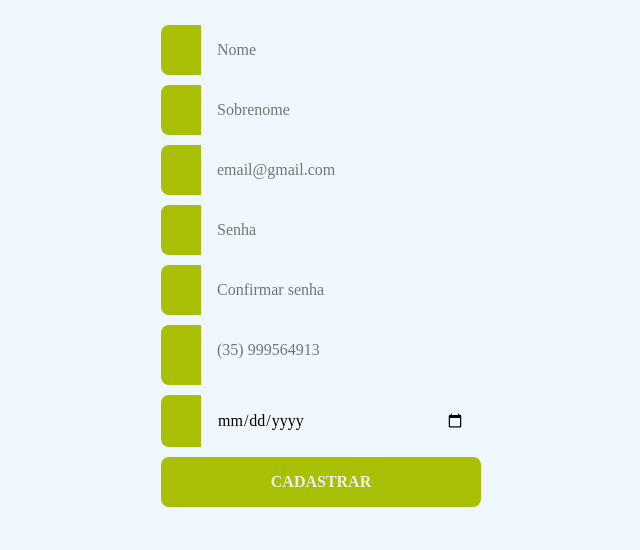
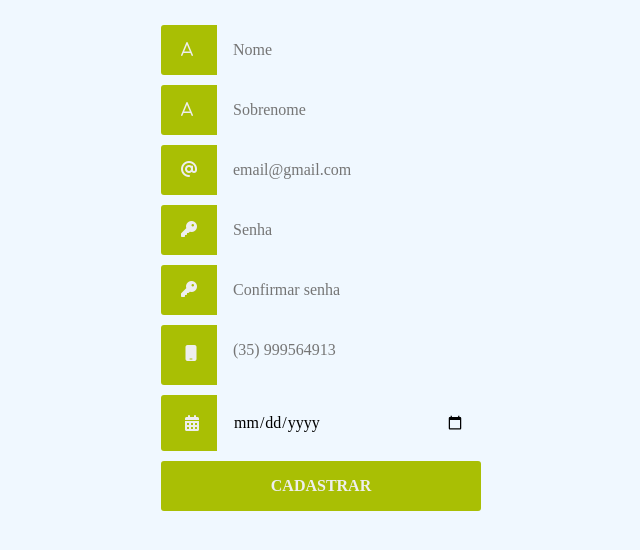
Before and after one commit to luvsscorpius/SuperVeggie, a PHP site: page /pages/cad.html in a window 1280 px wide. Shown: the part 167-717 px from the top of the page, without its empty margins (319-959 px from the left). Run offline with PHP 8.4, Linux system fonts and the light colour scheme; some libraries are stand-ins or nearby versions.

Commit message:
Terceiro commit

```diff
--- a/css/cad.css
+++ b/css/cad.css
@@ -87,7 +87,6 @@ input[type="submit"] {
           -ms-flex: 1;
               flex: 1;
     border: none;
-
 }
 
 
@@ -101,7 +100,7 @@ input[type="submit"] {
 .cadastro input[type="password"],
 .cadastro input[type="submit"] {
 
-  border-radius:0.5em;
+  border-radius: 3px;
   padding: 1rem;
   border: none;
 
@@ -110,6 +109,7 @@ input[type="submit"] {
 .cadastro label {
     background-color: #A9BF04;
     color: #eee;
+    width: 5%;
     border-top-right-radius: 0;
     border-bottom-right-radius: 0;
     padding-left: 1.25rem;
--- a/pages/cad.html
+++ b/pages/cad.html
@@ -14,7 +14,7 @@
         <form method="get" action="../php/cadastro.php" class="form cadastro">
             <div class="form_field">
                 <label for="cadastro_username">
-                <i class="icon icon-user-1"></i>
+                <i class="fa-regular fa-a" style="background-color: #A9BF04;"></i>
                 <span class="hidden">Nome</span>
                 </label>
                 <input autocomplete="off" id="cadastro_nome" type="text" name="nome" class="form_input" placeholder="Nome" required>
@@ -22,7 +22,7 @@
 
             <div class="form_field">
                 <label for="cadastro_sobrenome">
-                    <i class="icon icon-user-1"></i>
+                    <i class="fa-regular fa-a" style="background-color: #A9BF04;"></i>
                     <span class="hidden">Sobrenome</span>
                 </label>
                 <input autocomplete="off" id="cadastro_sobrenome" type="text" name="sobrenome" class="form_input" placeholder="Sobrenome" required>
@@ -30,7 +30,7 @@
 
             <div class="form_field">
                 <label class="cadastro_email">
-                    <i class="icon icon-user-1"></i>
+                    <i class="fa-solid fa-at" style="background-color: #A9BF04;"></i>
                     <span class="hidden">Email</span>
                 </label>
                 <input autocomplete="off" id="cadastro_email" type="email" name="email" class="form_input" placeholder="email@gmail.com" required>
@@ -38,7 +38,7 @@
 
             <div class="form_field">
                 <label class="cadastro_senha">
-                    <i class="icon icon-user1"></i>
+                    <i class="fa-solid fa-key" style="background-color: #A9BF04;"></i>
                     <span class="hidden">Senha</span>
                 </label>
                 <input autocomplete="off" id="cadastro_senha" type="password" name="senha" class="form_input" placeholder="Senha" required>
@@ -46,7 +46,7 @@
 
             <div class="form_field">
                 <label class="cadastro_confirmarsenha">
-                    <i class="icon icon-user1"></i>
+                    <i class="fa-solid fa-key" style="background-color: #A9BF04;"></i>
                     <span class="hidden">Confirmar Senha</span>
                 </label>
                 <input autocomplete="off" id="cadastro_confirmarsenha" type="password" name="confirmarsenha" class="form_input" placeholder="Confirmar senha" required>
@@ -54,7 +54,7 @@
 
             <div class="form_field">
                 <label class="cadastro_tel">
-                    <i class="icon icon-user1"></i>
+                    <i class="fa-sharp fa-solid fa-mobile" style="background-color: #A9BF04; padding: 4px;"></i>
                     <span class="hidden">Telefone</span>
                 </label>
                 <input autocomplete="off" id="cadastro_tel" type="text" name="tel" class="form_field" placeholder="(35) 999564913" required>
@@ -62,7 +62,7 @@
 
             <div class="form_field">
                 <label class="cadastro_nasc">
-                    <i class="icon icon-user-1"></i>
+                    <i class="fa-sharp fa-solid fa-calendar-days" style="background-color: #A9BF04; padding: 4px;"></i>
                     <span class="hidden">Data de nascimento</span>
                 </label>
                 <input autocomplete="off" id="cadastro_nasc" type="date" name="nasc" class="form_fiel" required>
@@ -72,5 +72,8 @@
                 <input type="submit" value="Cadastrar">
             </div>
     </div>
+
+        <!-- Font awesome -->
+        <script src="https://kit.fontawesome.com/8e9cc19741.js" crossorigin="anonymous"></script>
 </body>
 </html>
```
Also changed, not shown: css/styles.css (+7 -1 lines), index.html (+5 -2 lines).
